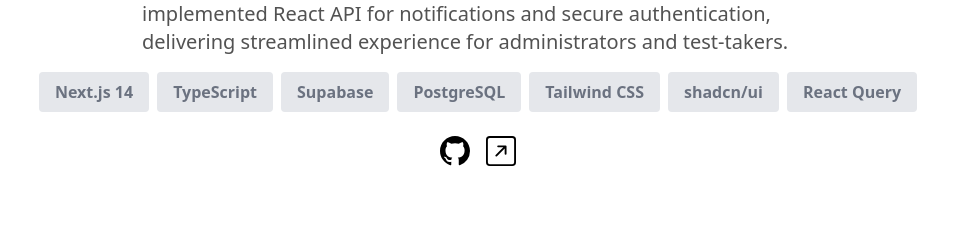
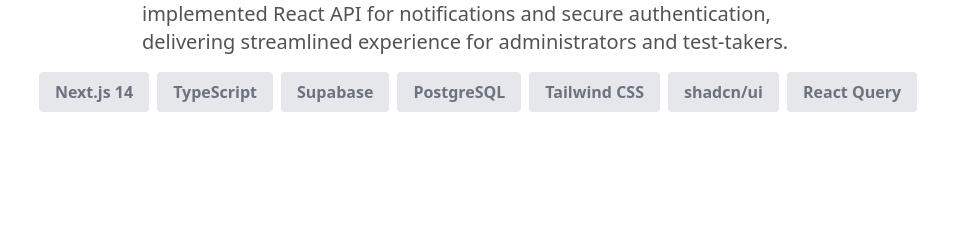
Before and after one commit to Jdanielcode1/Portafolio, a Next.js app: page / in a window 1280 px wide. Shown: the part 2941-3167 px from the top of the page, without its empty margins (162-1117 px from the left). Built offline with nearby package versions, Linux system fonts and the light colour scheme.

Commit message:
last fix

```diff
--- a/components/ProjectsSection.tsx
+++ b/components/ProjectsSection.tsx
@@ -342,18 +342,22 @@ const ProjectsSection = () => {
                     </div>
 
                     <div className="flex justify-center space-x-4">
+                      {project.github && (
                         <Link href={project.github} target="_blank">
                           <BsGithub
                             size={30}
                             className="hover:-translate-y-1 transition-transform cursor-pointer"
                           />
                         </Link>
+                      )}
+                      {project.link && (
                         <Link href={project.link} target="_blank">
                           <BsArrowUpRightSquare
                             size={30}
                             className="hover:-translate-y-1 transition-transform cursor-pointer"
                           />
                         </Link>
+                      )}
                     </div>
                   </div>
                 </div>
```
Lines whose indentation alone changed are shown as unchanged.
